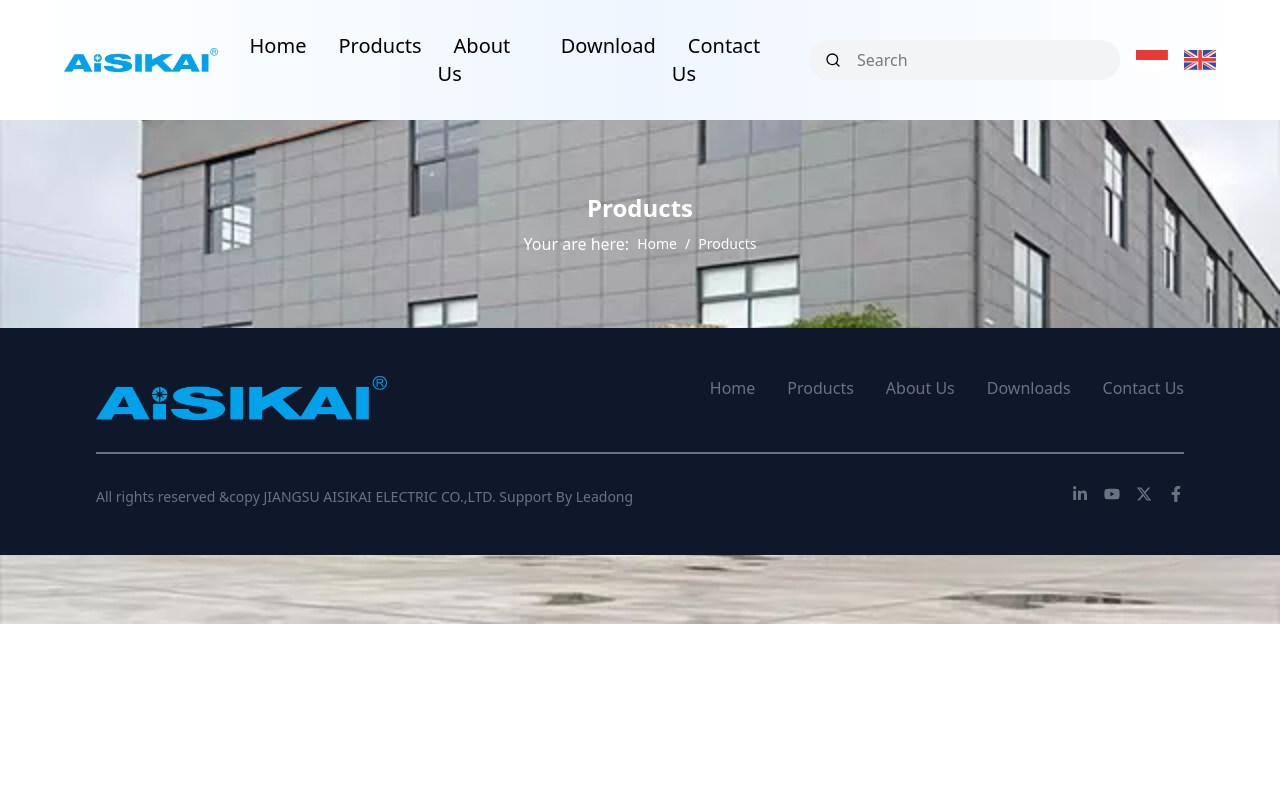
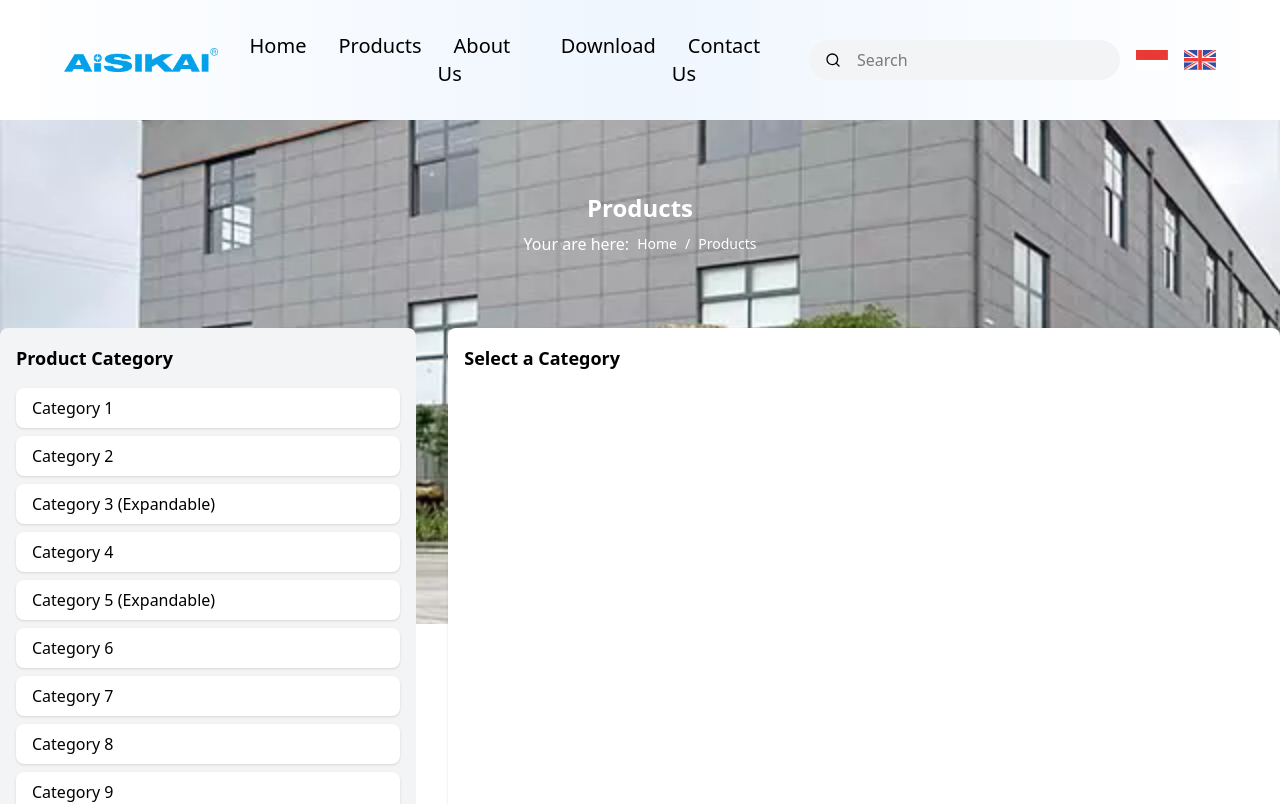
Before and after one commit to adinata15/webAisikai, a React (Vite) app: page /products in a window 1280 px wide. Shown: the top 804 px of the page. Built offline with nearby package versions, Linux system fonts and the light colour scheme.

Commit message:
feat: Products on process

```diff
--- /dev/null
+++ b/src/components/ProductProfile.jsx
@@ -0,0 +1,9 @@
+const ProductProfile = () => {
+    return(
+        <section>
+
+        </section>
+    )
+}
+
+export default ProductProfile;
--- /dev/null
+++ b/src/components/ProductShow.jsx
@@ -0,0 +1,7 @@
+const ProductShow = () => {
+    return(
+        <section></section>
+    )
+}
+
+export default ProductShow;
--- a/src/pages/Products.jsx
+++ b/src/pages/Products.jsx
@@ -1,12 +1,125 @@
+import { useState } from 'react';
+
 import Header from '../components/Header';
 import Footer from '../components/Footer';
 import Breadcrumb from '../components/Breadcrumb';
 
+import askq1 from '../assets/images/askq1.jpg';
+
 const Products = () => {
+    const [activeCategory, setActiveCategory] = useState(null);
+    const [expandedCategory, setExpandedCategory] = useState(null);
+
+    const categories = [
+        {
+            id: 1,
+            name: "Category 1",
+            products: [
+                {
+                    id: "1A",
+                    name: "Product 1A",
+                    image: askq1, // Fix: Use the image path directly
+                    link: "/product/1A"
+                },
+                {
+                    id: "1B",
+                    name: "Product 1B",
+                    image: "/path/to/product1B.jpg",
+                    link: "/product/1B"
+                }
+            ]
+        },
+        { id: 2, name: "Category 2", products: ["Product 2A", "Product 2B"] },
+        {
+            id: 3,
+            name: "Category 3 (Expandable)",
+            subcategories: [
+                { id: 31, name: "Subcategory 3A", products: ["Product 3A1", "Product 3A2"] },
+                { id: 32, name: "Subcategory 3B", products: ["Product 3B1", "Product 3B2"] }
+            ]
+        },
+        { id: 4, name: "Category 4", products: ["Product 4A", "Product 4B"] },
+        {
+            id: 5,
+            name: "Category 5 (Expandable)",
+            subcategories: [
+                { id: 51, name: "Subcategory 5A", products: ["Product 5A1", "Product 5A2"] },
+                { id: 52, name: "Subcategory 5B", products: ["Product 5B1", "Product 5B2"] }
+            ]
+        },
+        { id: 6, name: "Category 6", products: ["Product 6A", "Product 6B"] },
+        { id: 7, name: "Category 7", products: ["Product 7A", "Product 7B"] },
+        { id: 8, name: "Category 8", products: ["Product 8A", "Product 8B"] },
+        { id: 9, name: "Category 9", products: ["Product 9A", "Product 9B"] },
+        { id: 10, name: "Category 10", products: ["Product 10A", "Product 10B"] },
+        { id: 11, name: "Category 11", products: ["Product 11A", "Product 11B"] },
+    ];
+
+    const handleCategoryClick = (category) => {
+        if (category.subcategories) {
+            setExpandedCategory(expandedCategory === category.id ? null : category.id);
+        } else {
+            setActiveCategory(category);
+        }
+    };
+
+    const handleSubcategoryClick = (subcategory) => {
+        setActiveCategory(subcategory);
+    };
+
     return(
         <section className='flex flex-col gap-6'>
             <Header />
             <Breadcrumb />
+
+            <div className="flex flex-row gap-8">
+                {/* Left Accordion */}
+                <div className="w-1/3 bg-gray-100 p-4 rounded-lg">
+                    <h2 className="text-lg font-bold mb-4">Product Category</h2>
+                    <ul className="space-y-2">
+                        {categories.map((category) => (
+                            <li key={category.id}>
+                                <button
+                                    className="w-full text-left px-4 py-2 bg-white rounded-lg shadow hover:bg-gray-200"
+                                    onClick={() => handleCategoryClick(category)}
+                                >
+                                    {category.name}
+                                </button>
+                                {category.subcategories && expandedCategory === category.id && (
+                                    <ul className="ml-4 mt-2 space-y-2">
+                                        {category.subcategories.map((subcategory) => (
+                                            <li key={subcategory.id}>
+                                                <button
+                                                    className="w-full text-left px-4 py-2 bg-gray-50 rounded-lg shadow hover:bg-gray-200"
+                                                    onClick={() => handleSubcategoryClick(subcategory)}
+                                                >
+                                                    {subcategory.name}
+                                                </button>
+                                            </li>
+                                        ))}
+                                    </ul>
+                                )}
+                            </li>
+                        ))}
+                    </ul>
+                </div>
+
+                {/* Right Product Display */}
+                <div className="w-2/3 bg-white p-4 rounded-lg shadow">
+                    <h2 className="text-lg font-bold mb-4">
+                        {activeCategory ? activeCategory.name : "Select a Category"}
+                    </h2>
+                    <ul className="space-y-4">
+                        {activeCategory && activeCategory.products.map((product) => (
+                            <li key={product.id} className="flex flex-col items-center gap-4 bg-gray-100 p-4 rounded-lg shadow">
+                                <img src={product.image} alt={product.name} className="w-32 h-32 object-cover" />
+                                <h3 className="text-md font-medium">{product.name}</h3>
+                                <a href={product.link} className="text-primary font-bold underline">View Details</a>
+                            </li>
+                        ))}
+                    </ul>
+                </div>
+            </div>
 
             <Footer />
         </section>
```
